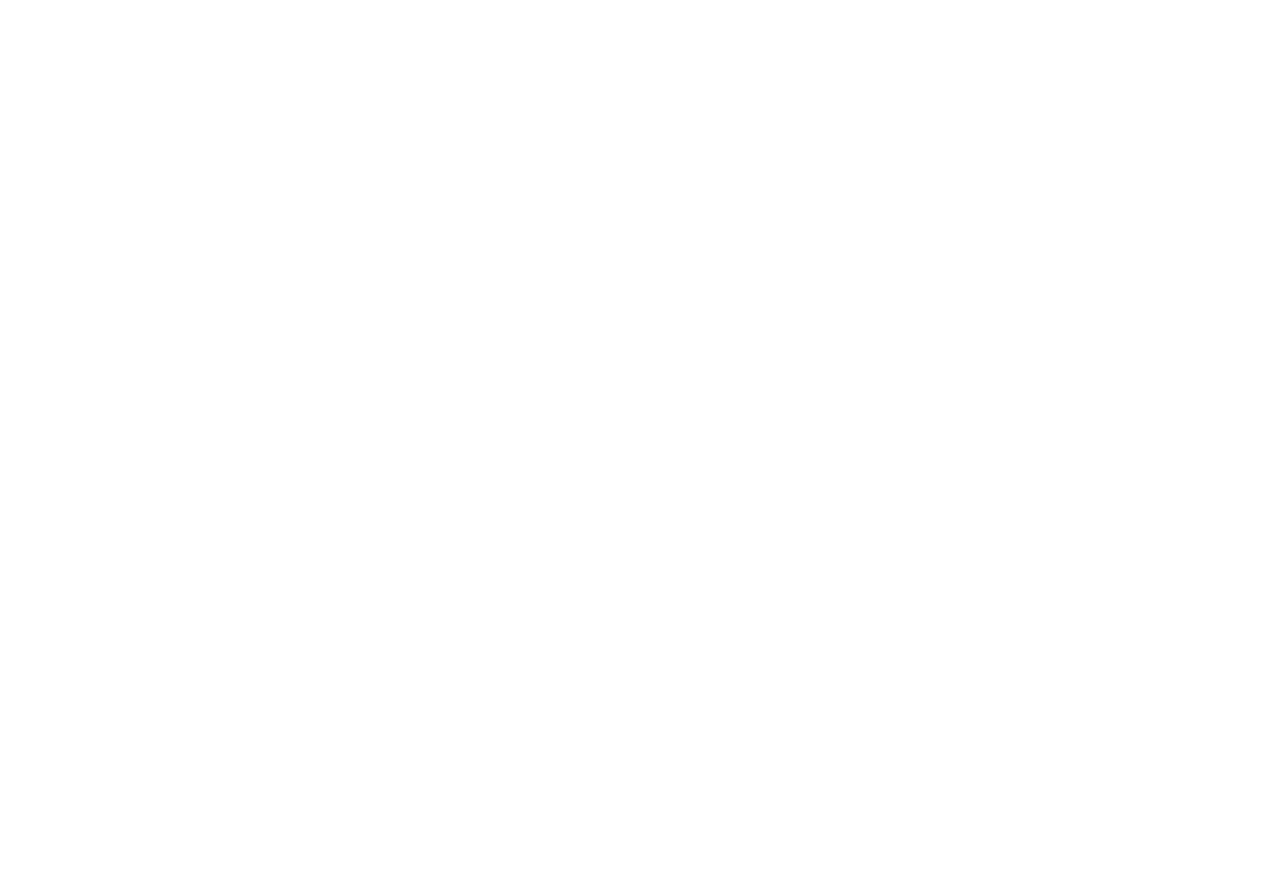
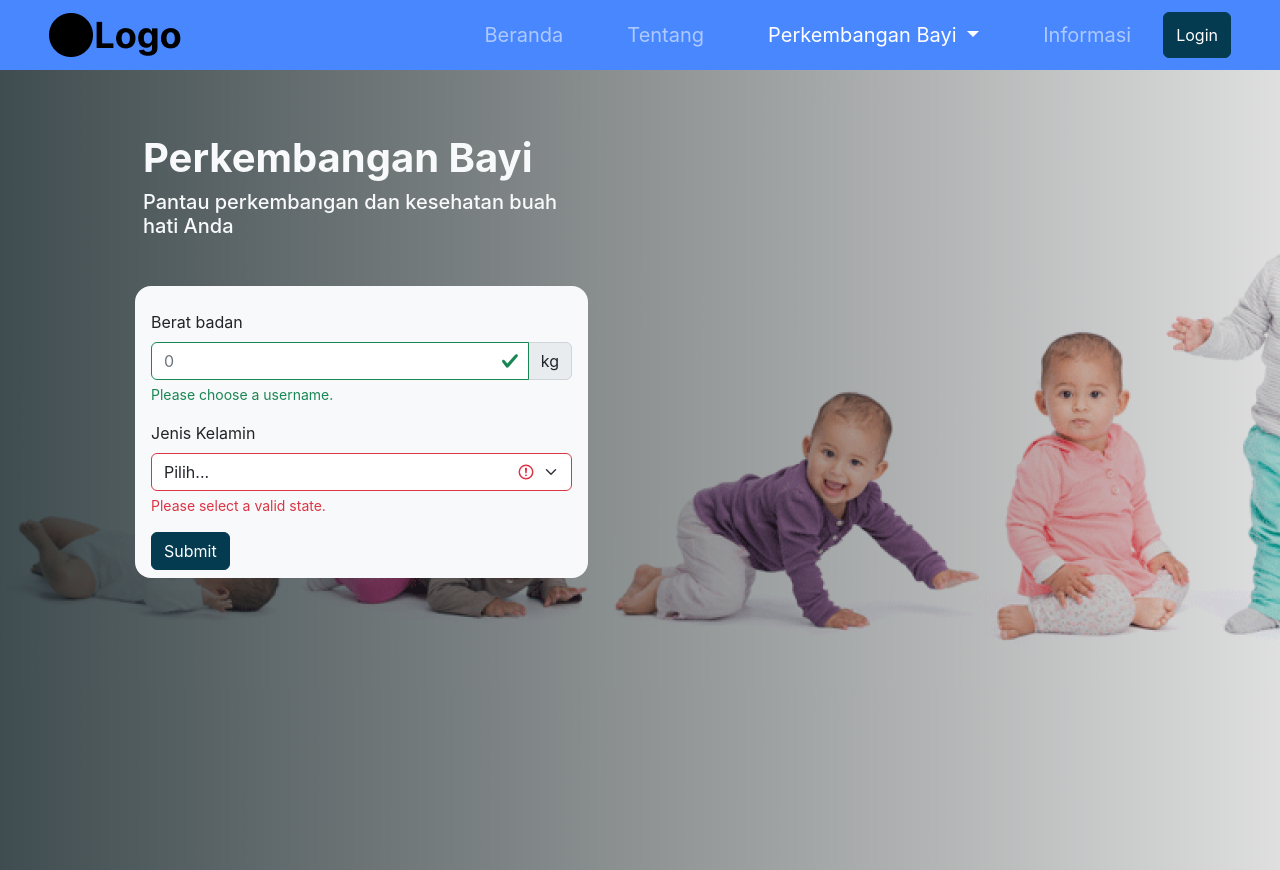
Before and after one commit to muhammadgimnastiar/stunting-ajisaka-macroproject, a plain HTML site: page pages/perkembangan-bayi.html in a window 1280 px wide. Before the commit the page ends 800 px from the top, so only its background shows below. Drawn offline with Linux system fonts and the light colour scheme.

Commit message:
update style: navbar, perkembangan bayi image-bg

```diff
--- /dev/null
+++ b/css/perkembangan-bayi_style.css
@@ -0,0 +1,6 @@
+.img-bayi {
+    background-image: url('/images/background/Fotobayi.png');
+    height: 100vh;
+    width: 100%;
+    object-fit: cover;
+}
--- a/css/style.css
+++ b/css/style.css
@@ -1,3 +1,7 @@
 .nav-link {
     font-size: 20px;
 }
+
+.title {
+    letter-spacing: -1.2pt;
+}
--- a/pages/perkembangan-bayi.html
+++ b/pages/perkembangan-bayi.html
@@ -0,0 +1,178 @@
+<!DOCTYPE html>
+<html lang="en">
+  <head>
+    <meta charset="UTF-8" />
+    <meta name="viewport" content="width=device-width, initial-scale=1.0" />
+    <title>Jadwal Pemeriksaan</title>
+
+    <!-- Mengubungkan ke file css -->
+    <link rel="stylesheet" href="/css/bootstrap.min.css" />
+    <link rel="stylesheet" href="/css/style.css" />
+    <link rel="stylesheet" href="/css/perkembangan-bayi_style.css" />
+    <!-- Fonts inter -->
+    <link
+      href="http://fonts.googleapis.com/css?family=Signika"
+      rel="stylesheet"
+      type="text/css"
+    />
+  </head>
+  <body>
+    <!-- Navbar -->
+    <nav
+      class="navbar navbar-expand-lg navbar-dark bg-primary"
+      aria-label="Offcanvas navbar large"
+    >
+      <div class="container-fluid mx-lg-4 m-sm-0">
+        <a class="navbar-brand" href="#"
+          ><img src="/images/Logo.png" alt="logo"
+        /></a>
+        <button
+          class="navbar-toggler"
+          type="button"
+          data-bs-toggle="offcanvas"
+          data-bs-target="#offcanvasNavbar2"
+          aria-controls="offcanvasNavbar2"
+        >
+          <span class="navbar-toggler-icon"></span>
+        </button>
+        <div
+          class="offcanvas offcanvas-end text-bg-primary"
+          tabindex="-1"
+          id="offcanvasNavbar2"
+          aria-labelledby="offcanvasNavbar2Label"
+        >
+          <div class="offcanvas-header">
+            <h5 class="offcanvas-title" id="offcanvasNavbar2Label">Menu</h5>
+            <button
+              type="button"
+              class="btn-close btn-close-white"
+              data-bs-dismiss="offcanvas"
+              aria-label="Close"
+            ></button>
+          </div>
+          <div class="offcanvas-body">
+            <ul class="navbar-nav justify-content-end flex-grow-1 ps-5">
+              <li class="nav-item">
+                <a class="nav-link" aria-current="page" href="#">Beranda</a>
+              </li>
+              <li class="nav-item">
+                <a class="nav-link" href="pages/tentang.html">Tentang</a>
+              </li>
+              <li class="nav-item dropdown">
+                <a
+                  class="nav-link dropdown-toggle active"
+                  href="#"
+                  role="button"
+                  data-bs-toggle="dropdown"
+                  aria-expanded="false"
+                >
+                  Perkembangan Bayi
+                </a>
+                <ul class="dropdown-menu">
+                  <li>
+                    <a class="dropdown-item" href="konsultasi.html"
+                      >Konsultasi</a
+                    >
+                  </li>
+                  <li>
+                    <a class="dropdown-item" href="jadwal.html"
+                      >Jadwal Pemeriksaan</a
+                    >
+                  </li>
+                  <li>
+                    <a class="dropdown-item" href="menu-sehat.html"
+                      >Menu Sehat</a
+                    >
+                  </li>
+                  <li>
+                    <a class="dropdown-item" href="perkembangan-bayi.html"
+                      >Perkembangan Bayi</a
+                    >
+                  </li>
+                  <li>
+                    <a class="dropdown-item" href="komunitas.html">Komunitas</a>
+                  </li>
+                </ul>
+              </li>
+              <li>
+                <a href="Informasi" class="nav-link"> Informasi </a>
+              </li>
+            </ul>
+            <button
+              class="btn btn-success"
+              type="button"
+              onclick="window.location.href='login.html'"
+            >
+              Login
+            </button>
+          </div>
+        </div>
+      </div>
+    </nav>
+
+    <!-- Content -->
+    <div class="img-bayi">
+      <div class="container">
+        <div class="row">
+          <!-- Kolom kiri -->
+          <div class="col col-lg-6 col-sm-12">
+            <div class="p-sm-3 p-md-2 p-lg-5 my-3 rounded">
+              <!-- Title and sub title halaman -->
+              <h1 class="fw-bolder text-light">Perkembangan Bayi</h1>
+              <h5 class="text-light">
+                Pantau perkembangan dan kesehatan buah hati Anda
+              </h5>
+
+              <form class="row g-3 bg-light rounded-4 my-5 p-2">
+                <div class="col-md-12">
+                  <label for="validationServerUsername" class="form-label"
+                    >Berat badan</label
+                  >
+                  <div class="input-group has-validation">
+                    <input
+                      type="text"
+                      class="form-control is-valid"
+                      id="validationServerUsername"
+                      placeholder="0"
+                      aria-describedby="inputGroupPrepend3"
+                      required
+                    />
+                    <span class="input-group-text" id="inputGroupPrepend3"
+                      >kg</span
+                    >
+                    <div class="valid-feedback">Please choose a username.</div>
+                  </div>
+                </div>
+
+                <div class="col-md-12">
+                  <label for="validationServer04" class="form-label"
+                    >Jenis Kelamin</label
+                  >
+                  <select
+                    class="form-select is-invalid"
+                    id="validationServer04"
+                    required
+                  >
+                    <option selected disabled value="">Pilih...</option>
+                    <option value="pria">Laki-laki</option>
+                    <option value="perempuan">Perempuan</option>
+                  </select>
+                  <div class="invalid-feedback">
+                    Please select a valid state.
+                  </div>
+                </div>
+
+                <div class="col-12">
+                  <button class="btn btn-success" type="submit">Submit</button>
+                </div>
+              </form>
+            </div>
+          </div>
+        </div>
+      </div>
+    </div>
+
+    <!-- script -->
+    <script src="/js/bootstrap.bundle.min.js"></script>
+  </body>
+</html>
```
Also changed, not shown: pages/jadwal.html (+6 -8 lines), pages/komunitas.html (+1 -1 lines), css/bootstrap.min.css, images/background/Fotobayi.png (added), images/background/Fotobayi2.png (added).
